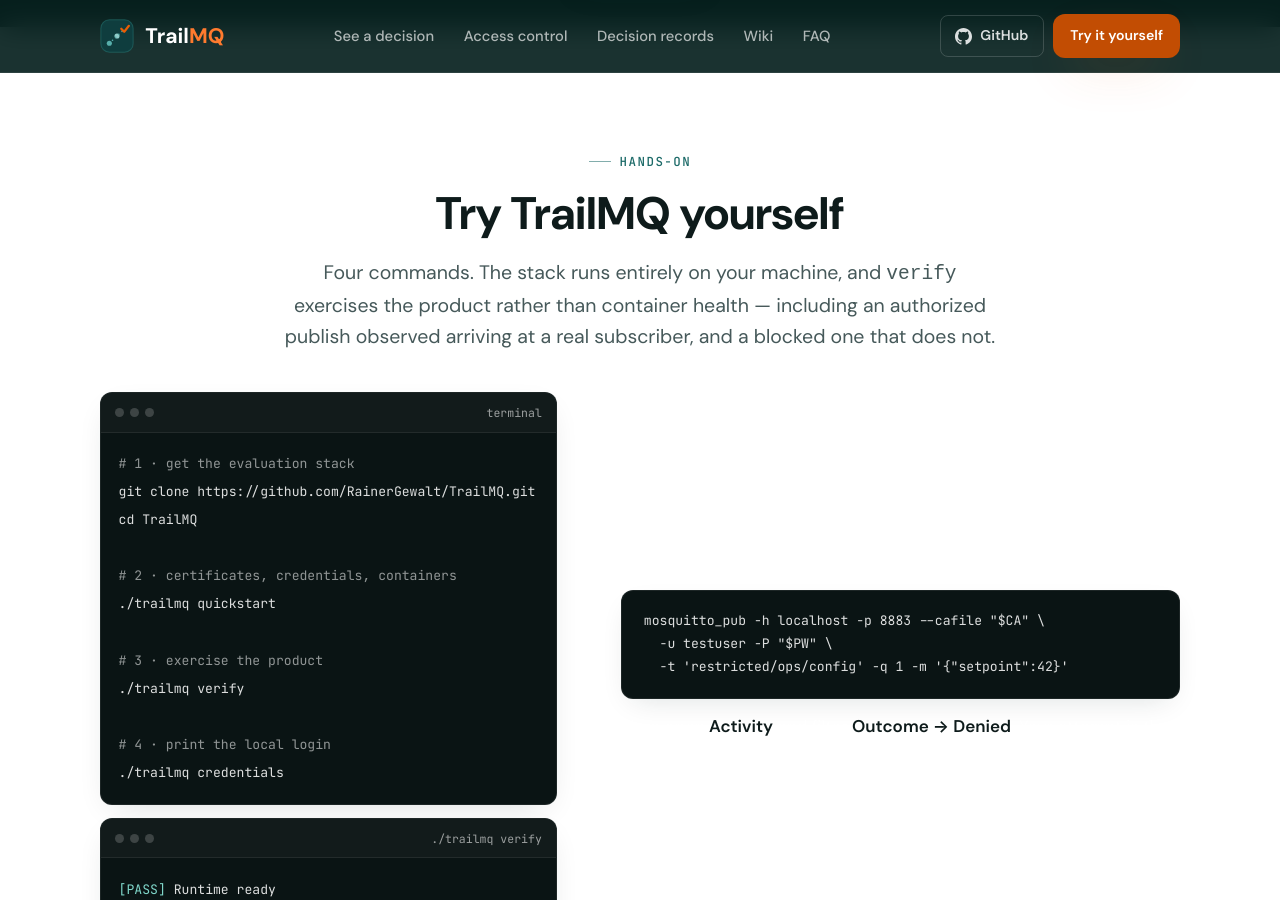
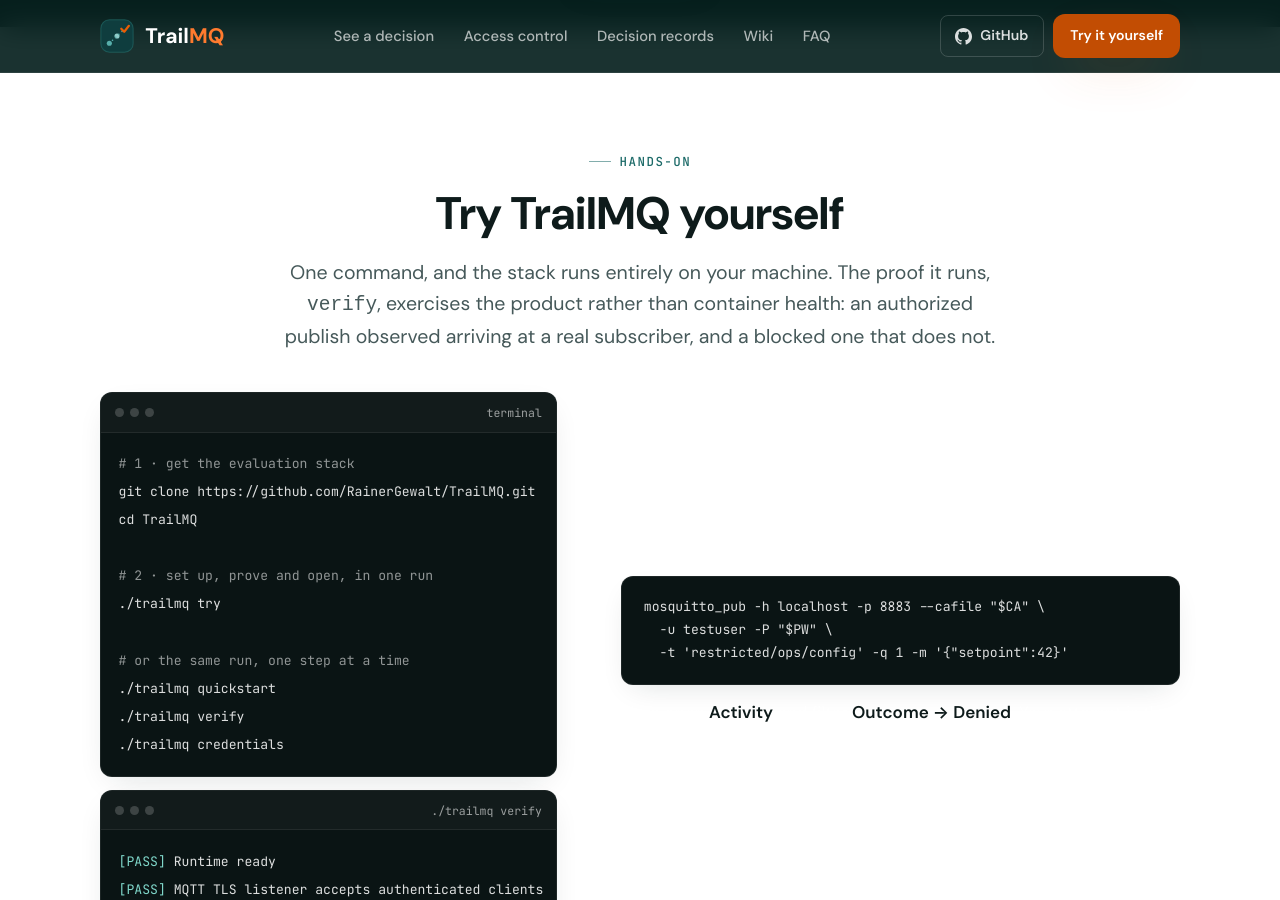
Before and after one commit to RainerGewalt/trailmq_website, a Jekyll site: the page built from index.html, in a window 1280 px wide and 900 px high, scrolled down 3327 px. Built offline with Jekyll 4.4.1, drawn with Linux system fonts in a browser that asks for light colours.

Commit message:
fix(site): lead the hands-on section with ./trailmq try
The repository README leads with `./trailmq try`, which runs the setup and
the proof and opens the UI. The site listed quickstart, verify and
credentials separately, so the same first run was documented two ways.
Leads with `try` and keeps the individual steps underneath.

Also ignores the agent working directory, which the branch that added the
rule never merged.

```diff
--- a/index.html
+++ b/index.html
@@ -153,7 +153,7 @@
     <div class="section__head section__head--center">
       <span class="eyebrow eyebrow--center">Hands-on</span>
       <h2 class="h2">Try TrailMQ yourself</h2>
-      <p class="lead">Four commands. The stack runs entirely on your machine, and <code>verify</code> exercises the product rather than container health — including an authorized publish observed arriving at a real subscriber, and a blocked one that does not.</p>
+      <p class="lead">One command, and the stack runs entirely on your machine. The proof it runs, <code>verify</code>, exercises the product rather than container health: an authorized publish observed arriving at a real subscriber, and a blocked one that does not.</p>
     </div>
 
     <div class="qs-grid">
@@ -164,13 +164,12 @@
 git clone https://github.com/RainerGewalt/TrailMQ.git
 cd TrailMQ
 
-<span class="c-com"># 2 · certificates, credentials, containers</span>
+<span class="c-com"># 2 · set up, prove and open, in one run</span>
+./trailmq try
+
+<span class="c-com"># or the same run, one step at a time</span>
 ./trailmq quickstart
-
-<span class="c-com"># 3 · exercise the product</span>
 ./trailmq verify
-
-<span class="c-com"># 4 · print the local login</span>
 ./trailmq credentials</code></pre>
         </div>
         <div class="codecard">
```
Also changed, not shown: 1 other file.
